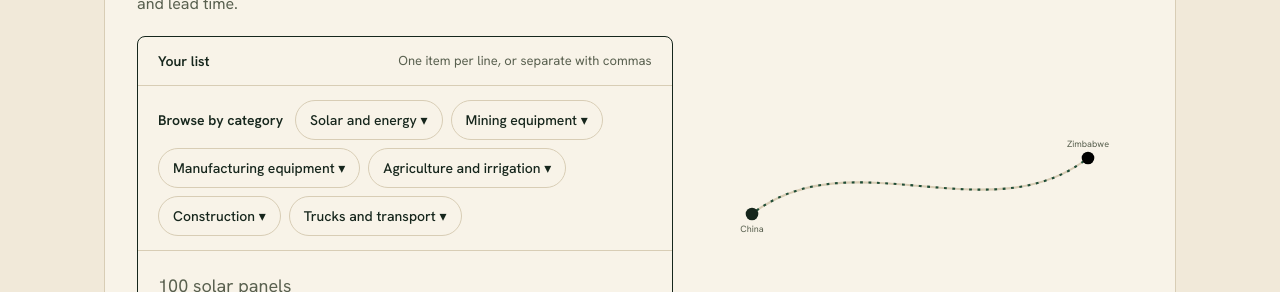
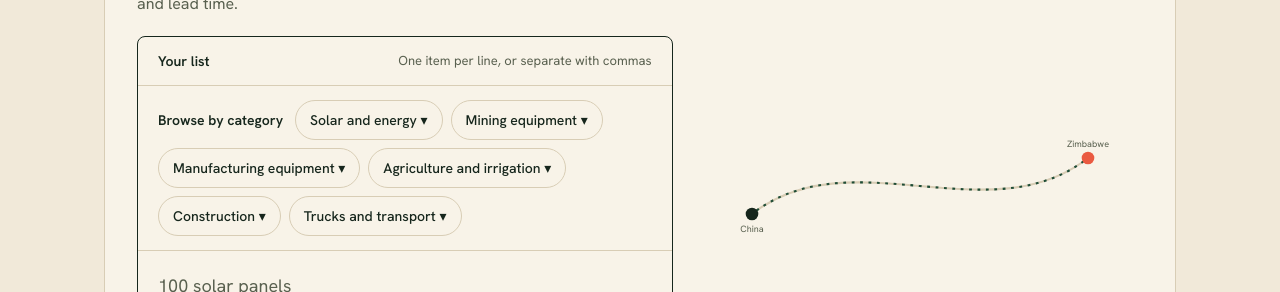
Before and after one commit to Mrpayforshi/trade-platform, a Next.js app: page / in a window 1280 px wide. Shown: the part 2100-2392 px from the top of the page. Built offline with nearby package versions, Linux system fonts and the light colour scheme.

Commit message:
Change circle color from amber to tomato

```diff
--- a/components/order/RouteBand.tsx
+++ b/components/order/RouteBand.tsx
@@ -18,7 +18,7 @@ export function RouteBand({ className = "" }: { className?: string }) {
       <path d={ROUTE} fill="none" stroke="var(--line)" strokeWidth="3" />
       <path className="arc" d={ROUTE} fill="none" stroke="var(--brand)" strokeWidth="3" />
       <circle cx="60" cy="120" r="9" fill="var(--ink)" />
-      <circle cx="540" cy="40" r="9" fill="var(--amber)" />
+      <circle cx="540" cy="40" r="9" fill="var(--tomato)" />
       <g fill="var(--mute)" fontSize="13" textAnchor="middle">
         <text x="60" y="146">China</text>
         <text x="540" y="24">Zimbabwe</text>
```
